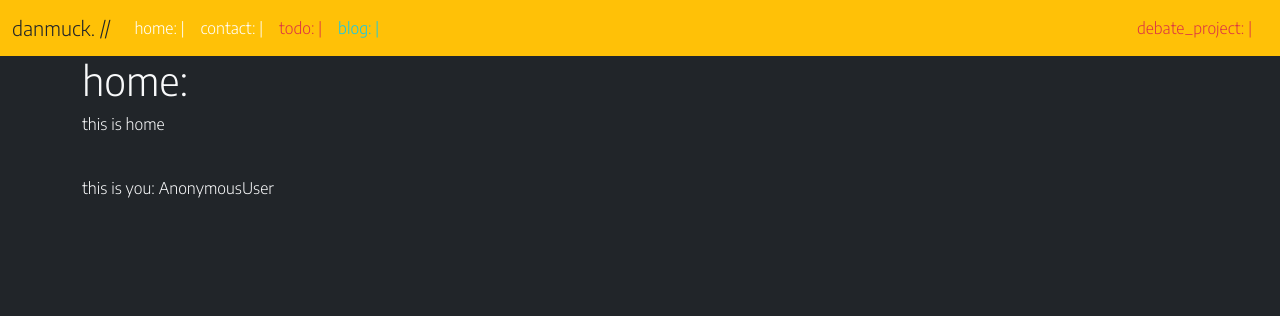
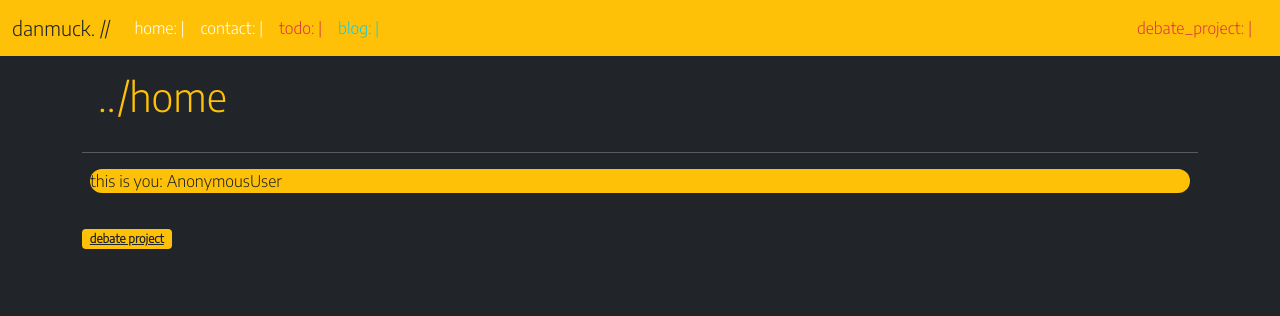
Before and after one commit to danmuck/debate_project_1, a Django app: page / in a window 1280 px wide. Shown: the top 316 px of the page. Run offline with Django 3.2, Linux system fonts and the light colour scheme.

Commit message:
project home test

```diff
--- a/templates/home.html
+++ b/templates/home.html
@@ -5,8 +5,10 @@ home:
 {% endblock %}
 
 {% block content %}
-<h1>home:</h1>
-<p>this is home</p>
+<h1 class='bg-dark text-warning p-3'> ../home</h1>
+<hr>
+<div class='m-2 rounded-pill bg-warning text-dark'>this is you: {{ request.user }}</div>
 <br>
-<p>this is you: {{ request.user }}</p>
+<a href='/ev_home/' class="badge bg-warning text-dark">debate project</a>
+<br>
 {% endblock %}
```
